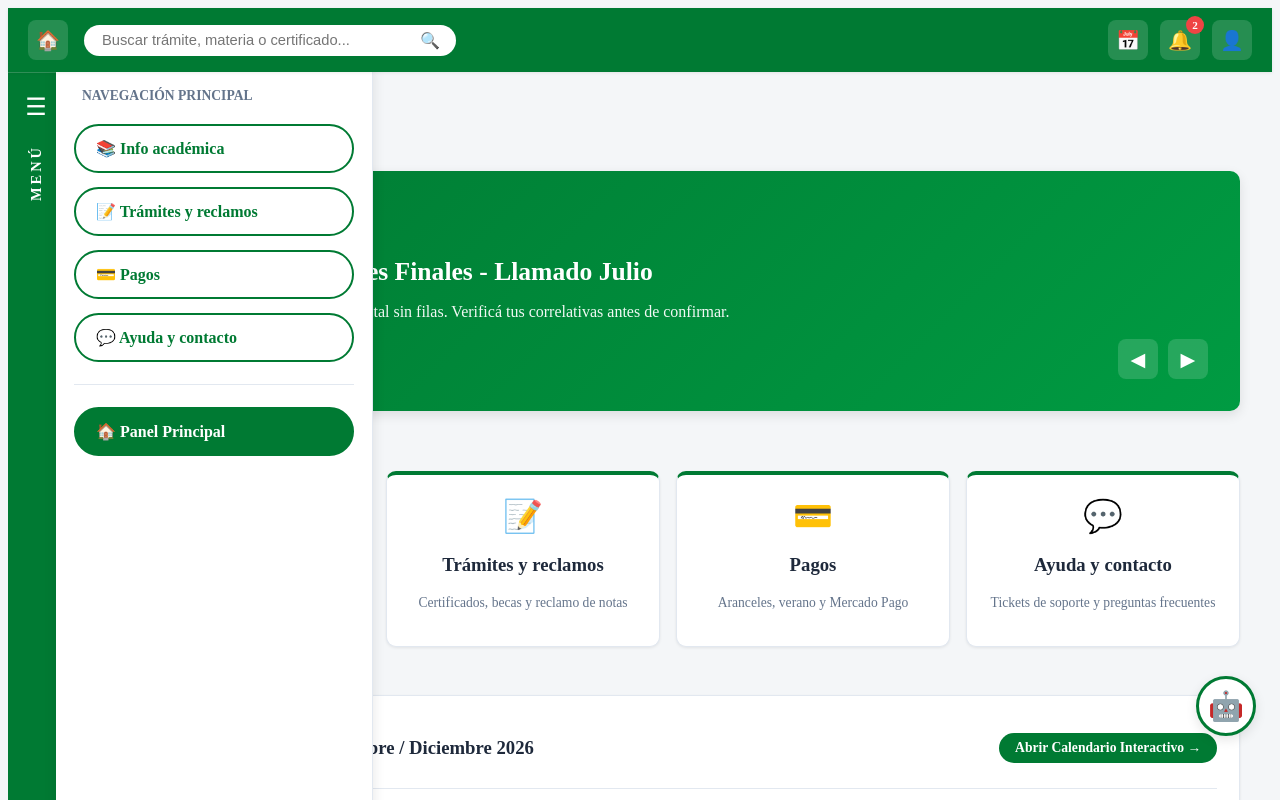
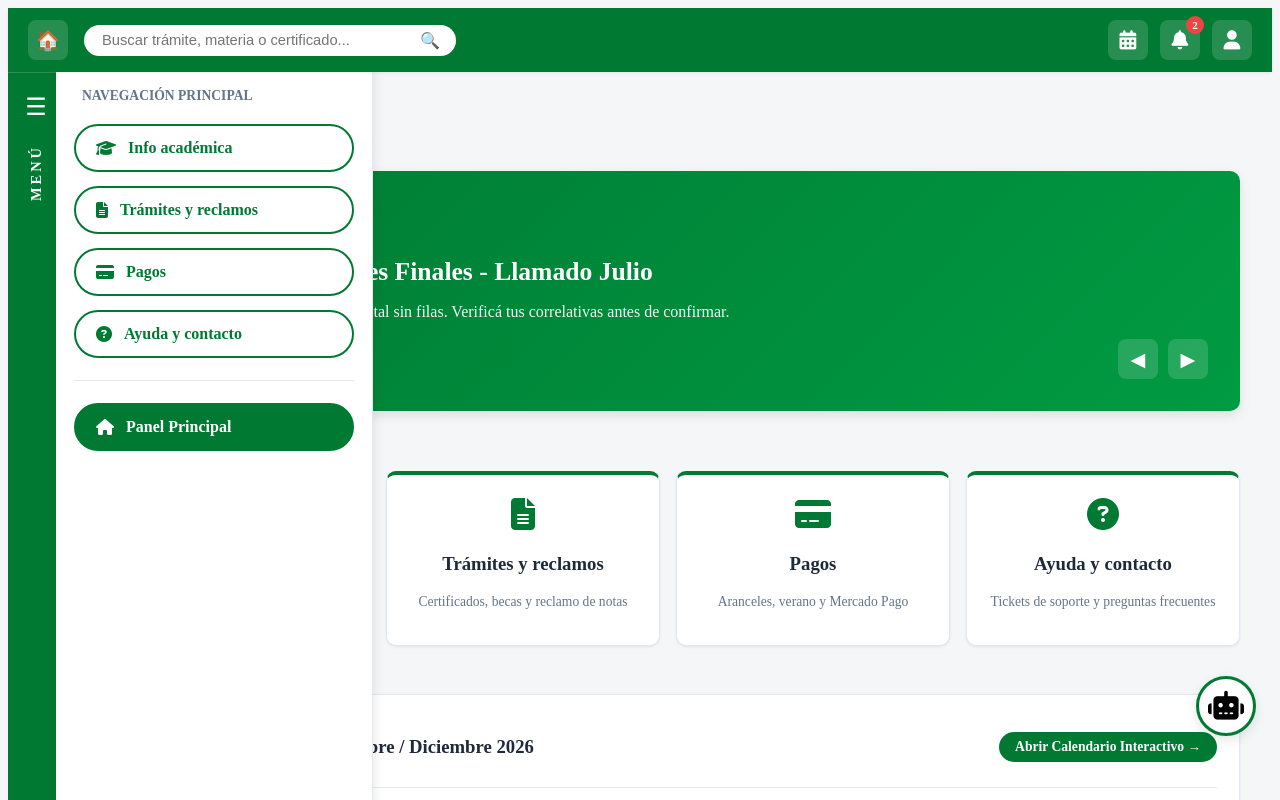
Before and after one commit to valentinaromanop-ui/intraconsulta-unlam-prototipo, a plain HTML site: page intraconsulta-unlam/home.html in a window 1280 px wide. Both pictures are taken after a click on the element "Abrir menú principal". Shown: the top 800 px of the page. Drawn offline with Linux system fonts and the light colour scheme.

Commit message:
cambipios de algunos iconos

```diff
--- a/intraconsulta-unlam/home.html
+++ b/intraconsulta-unlam/home.html
@@ -5,6 +5,7 @@
   <meta name="viewport" content="width=device-width, initial-scale=1.0">
   <title>Panel Principal - Intraconsulta UNLaM</title>
   <link rel="stylesheet" href="css/styles.css">
+   <link rel="stylesheet" href="https://cdnjs.cloudflare.com/ajax/libs/font-awesome/6.4.0/css/all.min.css">
 </head>
 <body>
 
@@ -18,9 +19,22 @@
       </div>
     </div>
     <div class="header-right">
-      <a href="calendario.html" class="icon-btn" title="Calendario Académico">📅</a>
-      <a href="ayuda.html" class="icon-btn badge-notif" title="Notificaciones">🔔</a>
-      <a href="index.html" class="icon-btn" title="Perfil / Cerrar Sesión">👤</a>
+    <link rel="stylesheet" href="https://cdnjs.cloudflare.com/ajax/libs/font-awesome/6.4.0/css/all.min.css">
+
+<a href="calendario.html" class="icon-btn" title="Calendario Académico">
+  <i class="fa-solid fa-calendar-days"></i>
+</a>
+
+
+<!-- Botón de Notificaciones -->
+<a href="ayuda.html" class="icon-btn badge-notif" title="Notificaciones">
+  <i class="fa-solid fa-bell"></i>
+</a>
+
+<!-- Botón de Perfil / Cerrar Sesión -->
+<a href="index.html" class="icon-btn" title="Perfil / Cerrar Sesión">
+  <i class="fa-solid fa-user"></i>
+</a>
     </div>
   </header>
 
@@ -34,12 +48,22 @@
     <!-- MENÚ DESPLEGABLE CON LAS 4 OPCIONES PRINCIPALES -->
    <nav class="sidebar-drawer" id="sidebarDrawer">
   <div class="drawer-title">Navegación Principal</div>
-      <a href="academica.html" class="menu-pill-btn ">📚 Info académica</a>
-      <a href="tramites.html" class="menu-pill-btn ">📝 Trámites y reclamos</a>
-      <a href="pagos.html" class="menu-pill-btn ">💳 Pagos</a>
-      <a href="ayuda.html" class="menu-pill-btn ">💬 Ayuda y contacto</a>
+  <a href="academica.html" class="menu-pill-btn">
+    <i class="fa-solid fa-graduation-cap"></i> Info académica
+  </a>
+  <a href="tramites.html" class="menu-pill-btn">
+    <i class="fa-solid fa-file-lines"></i> Trámites y reclamos
+  </a>
+  <a href="pagos.html" class="menu-pill-btn">
+    <i class="fa-solid fa-credit-card"></i> Pagos
+  </a>
+  <a href="ayuda.html" class="menu-pill-btn">
+    <i class="fa-solid fa-circle-question"></i> Ayuda y contacto
+  </a>
   <hr style="border: 0; border-top: 1px solid #E2E8F0; margin: 8px 0;">
-      <a href="home.html" class="menu-pill-btn active">🏠 Panel Principal</a>
+  <a href="home.html" class="menu-pill-btn active">
+    <i class="fa-solid fa-house"></i> Panel Principal
+  </a>
 </nav>
 
     <!-- CONTENIDO DE LA PANTALLA -->
@@ -64,23 +88,35 @@
 <!-- LAS 4 CATEGORÍAS PRINCIPALES EN ACCESO DIRECTO -->
 <h2 style="font-size:1.2rem; margin-bottom:14px;">¿Qué gestión querés realizar hoy?</h2>
 <div class="grid-4" style="margin-bottom:26px;">
+  <!-- Asegúrate de cambiar el contenedor inicial según tu HTML completo (por ejemplo, <div class="cards-grid">) -->
 <a href="academica.html" class="card" style="text-align:center; border-top:4px solid var(--unlam-green);">
-    <div style="font-size:2rem; margin-bottom:8px;">📚</div>
+  <div style="font-size:2rem; margin-bottom:8px; color: var(--unlam-green);">
+    <i class="fa-solid fa-graduation-cap"></i>
+  </div>
   <h3>Info académica</h3>
   <p style="font-size:0.85rem; color:var(--text-muted); margin-top:4px;">Materias, horarios, notas e inscripciones</p>
 </a>
+
 <a href="tramites.html" class="card" style="text-align:center; border-top:4px solid var(--unlam-green);">
-    <div style="font-size:2rem; margin-bottom:8px;">📝</div>
+  <div style="font-size:2rem; margin-bottom:8px; color: var(--unlam-green);">
+    <i class="fa-solid fa-file-lines"></i>
+  </div>
   <h3>Trámites y reclamos</h3>
   <p style="font-size:0.85rem; color:var(--text-muted); margin-top:4px;">Certificados, becas y reclamo de notas</p>
 </a>
+
 <a href="pagos.html" class="card" style="text-align:center; border-top:4px solid var(--unlam-green);">
-    <div style="font-size:2rem; margin-bottom:8px;">💳</div>
+  <div style="font-size:2rem; margin-bottom:8px; color: var(--unlam-green);">
+    <i class="fa-solid fa-credit-card"></i>
+  </div>
   <h3>Pagos</h3>
   <p style="font-size:0.85rem; color:var(--text-muted); margin-top:4px;">Aranceles, verano y Mercado Pago</p>
 </a>
+
 <a href="ayuda.html" class="card" style="text-align:center; border-top:4px solid var(--unlam-green);">
-    <div style="font-size:2rem; margin-bottom:8px;">💬</div>
+  <div style="font-size:2rem; margin-bottom:8px; color: var(--unlam-green);">
+    <i class="fa-solid fa-circle-question"></i>
+  </div>
   <h3>Ayuda y contacto</h3>
   <p style="font-size:0.85rem; color:var(--text-muted); margin-top:4px;">Tickets de soporte y preguntas frecuentes</p>
 </a>
@@ -129,7 +165,9 @@
   </div>
 
   <!-- CHATBOT FLOTANTE (WIREFRAME) -->
-  <button class="chatbot-fab" onclick="toggleChat()" title="Asistente Virtual UNLaM">🤖</button>
+<button class="chatbot-fab" onclick="toggleChat()" title="Asistente Virtual UNLaM">
+  <i class="fa-solid fa-robot"></i>
+</button>
 
   <div class="chatbot-window" id="chatbotWindow">
     <div class="chat-header">
```
Also changed, not shown: intraconsulta-unlam/ayuda.html (+3 -1 lines), intraconsulta-unlam/calendario.html (+8 -2 lines), intraconsulta-unlam/pagos.html (+3 -1 lines), intraconsulta-unlam/tramites.html (+3 -1 lines). Lines whose indentation alone changed are shown as unchanged.
